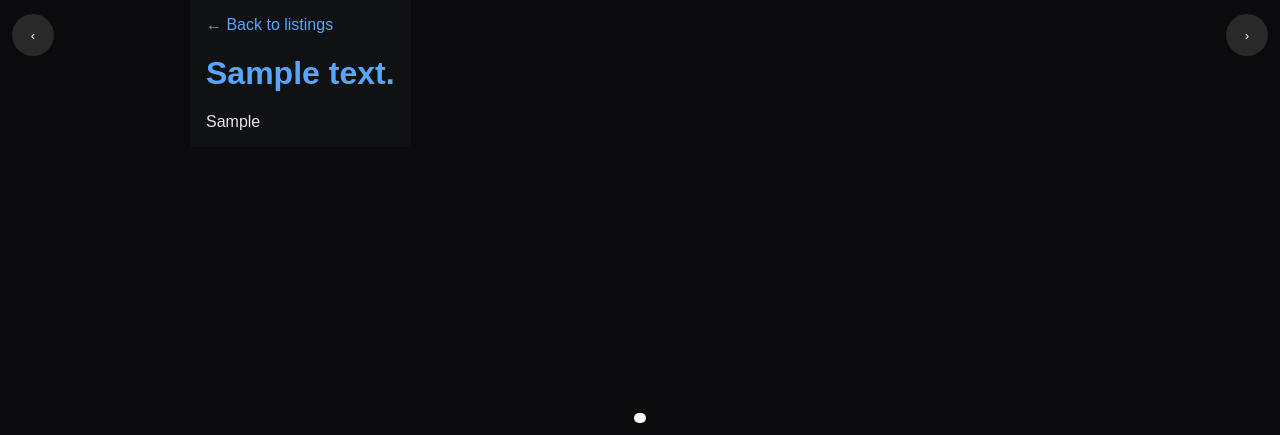
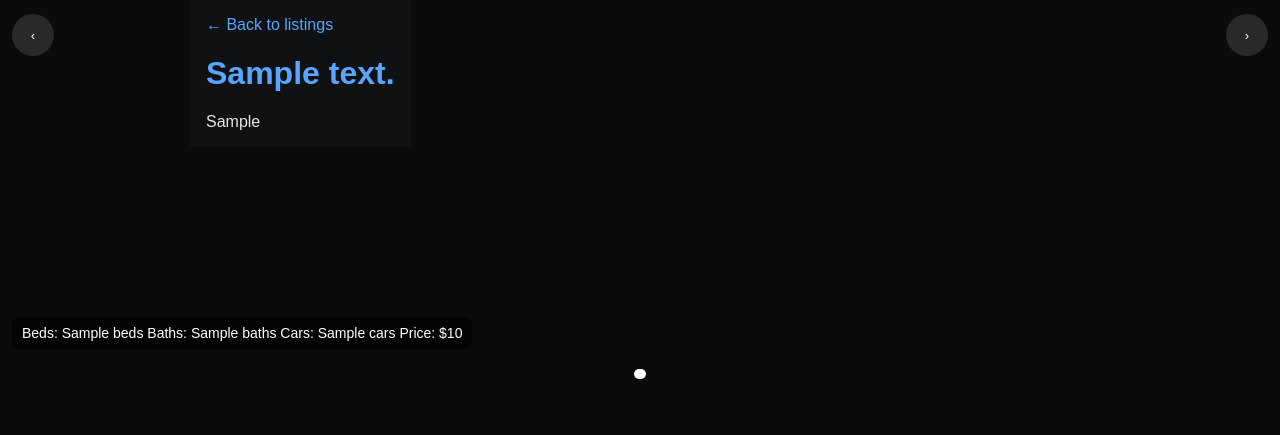
Before and after one commit to KnotATypo/Rent-Finder, a Flask app: template src/rent_finder/templates/listing.html in a window 1280 px wide. Shown: the part 365-800 px from the top of the page. Run offline with Flask 3, Linux system fonts and the light colour scheme; the template is opened without the code that fills it: most values are stand-ins (such as "Sample title", 1, 10 or a date in 2020); grey boxes marked "Sample" are stand-in pictures; parts of the project's set-up code (start-up, migrations or seed data) failed here and were passed over.

Commit message:
Basic information in image caption

```diff
--- a/src/rent_finder/host.py
+++ b/src/rent_finder/host.py
@@ -41,7 +41,9 @@ def listing(listing_id):
     image_urls = [url_for("serve_data", listing_id=listing_id, filename=image[1]) for image in images]
     listing = Listing.get(Listing.id == listing_id)
 
-    return render_template("listing.html", address=listing.address_id.address, blurb_html=blurb_html, image_urls=image_urls)
+    return render_template(
+        "listing.html", listing=listing, blurb_html=blurb_html, image_urls=image_urls
+    )
 
 
 @app.route("/data/<listing_id>/<path:filename>")
--- a/src/rent_finder/static/css/style.css
+++ b/src/rent_finder/static/css/style.css
@@ -234,7 +234,7 @@ body.listing-page .hero {
     position: absolute;
     left: 50%;
     transform: translateX(-50%);
-    bottom: 12px;
+    bottom: calc(56px + env(safe-area-inset-bottom, 0px));
     display: flex;
     gap: 8px;
 }
@@ -251,6 +251,68 @@ body.listing-page .hero {
     background: #fff;
 }
 
+/* Caption overlay pinned to the bottom of the carousel */
+.carousel-caption {
+    position: absolute;
+    left: 0;
+    right: 0;
+    bottom: 12px; /* sits below the dots */
+    display: flex;
+    align-items: center;
+    justify-content: center;
+    z-index: 40;
+    pointer-events: none; /* allow underlying controls to be clickable */
+    padding: 6px 8px;
+}
+
+.carousel-caption__text {
+    background: linear-gradient(to top, rgba(0,0,0,0.6), rgba(0,0,0,0.2));
+    color: #fff;
+    padding: 8px 12px;
+    border-radius: 8px;
+    max-width: 95%;
+    text-align: center;
+    font-size: 14px;
+    pointer-events: auto; /* keep text selectable if needed */
+}
+
+/* Footer below the carousel so text isn't overlaid on images */
+.carousel-footer {
+    /* Position the caption relative to the carousel container so it stays attached (not floating) */
+    position: absolute;
+    left: calc(12px + env(safe-area-inset-left, 0px)); /* small inset from left */
+    bottom: calc(56px + 16px + env(safe-area-inset-bottom, 0px)); /* sit above the dots; respect safe area */
+    z-index: 45; /* above dots/controls but within carousel stacking context */
+    display: flex;
+    align-items: center;
+    gap: 8px;
+    pointer-events: none; /* keep underlying controls clickable */
+}
+
+.carousel-footer__text {
+    background: rgba(0,0,0,0.6);
+    color: #fff;
+    padding: 8px 10px;
+    border-radius: 8px;
+    font-size: 14px;
+    pointer-events: auto; /* allow selecting/copying text if needed */
+}
+
+@media (min-width: 700px) {
+    /* On desktop, keep the same relative placement but slightly adjust the dots spacing */
+    .carousel-dots {
+        bottom: 56px; /* desktop: simpler spacing (carousel not full-bleed) */
+    }
+
+    .carousel-footer {
+        /* still absolute relative to carousel; keep caption above the dots */
+        left: 12px;
+        bottom: calc(56px + 16px + env(safe-area-inset-bottom, 0px));
+        z-index: 45;
+        pointer-events: none;
+    }
+}
+
 /* Keep the swipe indicator removed when carousel is used */
 body.listing-page .hero-image::after {
     display: none;
--- a/src/rent_finder/templates/listing.html
+++ b/src/rent_finder/templates/listing.html
@@ -3,7 +3,7 @@
 <head>
     <meta charset="utf-8"/>
     <meta name="viewport" content="width=device-width, initial-scale=1">
-    <title>{{ address }}</title>
+    <title>{{ listing.address_id.address }}</title>
     <link rel="stylesheet" href="{{ url_for('static', filename='css/style.css') }}">
 </head>
 <body class="listing-page">
@@ -12,11 +12,19 @@
         {% if image_urls %}
             {% for src in image_urls %}
                 <div class="carousel-slide">
-                    <img src="{{ src }}" alt="{{ address }} image {{ loop.index }}">
+                    <img src="{{ src }}" alt="{{ listing.address_id.address }} image {{ loop.index }}">
                 </div>
             {% endfor %}
             <button class="carousel-prev" aria-label="Previous">‹</button>
             <button class="carousel-next" aria-label="Next">›</button>
+
+            <!-- Caption overlaid above the dots and pinned to the left -->
+            <div class="carousel-footer" role="contentinfo" aria-label="Listing image caption">
+                <p class="carousel-footer__text">Beds: {{ listing.address_id.beds }}
+                    Baths: {{ listing.address_id.baths }} Cars: {{ listing.address_id.cars }} Price:
+                    ${{ listing.price }}</p>
+            </div>
+
             <div class="carousel-dots">
                 {% for _ in image_urls %}
                     <button class="dot" aria-label="Go to image {{ loop.index }}"></button>
@@ -29,8 +37,9 @@
 
     <div class="blurb">
         <a href="{{ url_for('index') }}">← Back to listings</a>
-        <h1><a href="https://www.google.com/maps/place/{{ address|replace(' ', '+')|replace('/', '%2F') }}"
-               target="_blank" rel="noopener noreferrer">{{ address }}</a></h1>
+        <h1>
+            <a href="https://www.google.com/maps/place/{{ listing.address_id.address|replace(' ', '+')|replace('/', '%2F') }}"
+               target="_blank" rel="noopener noreferrer">{{ listing.address_id.address }}</a></h1>
         {% if blurb_html %}
             {{ blurb_html | safe }}
         {% else %}
```
